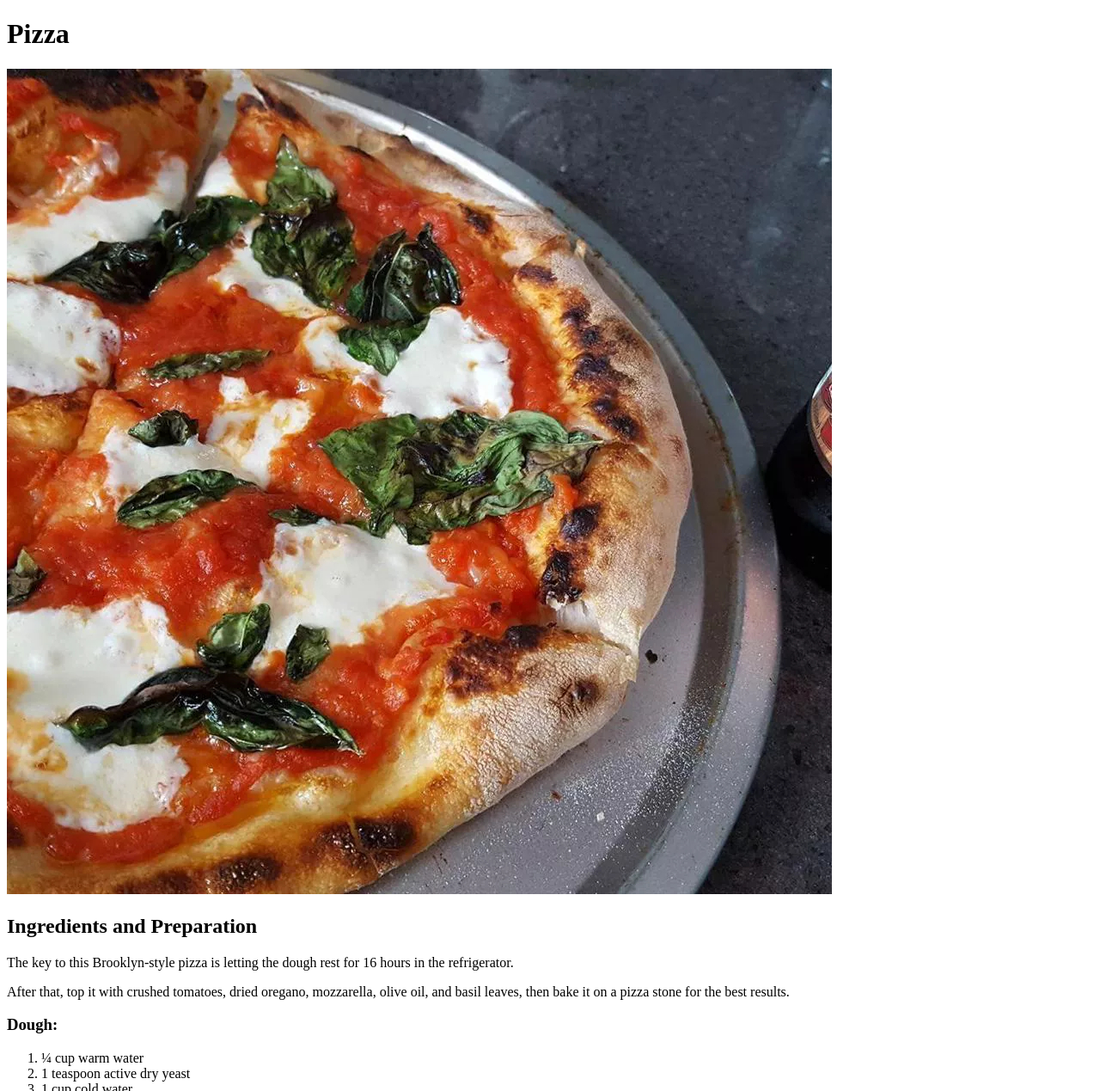
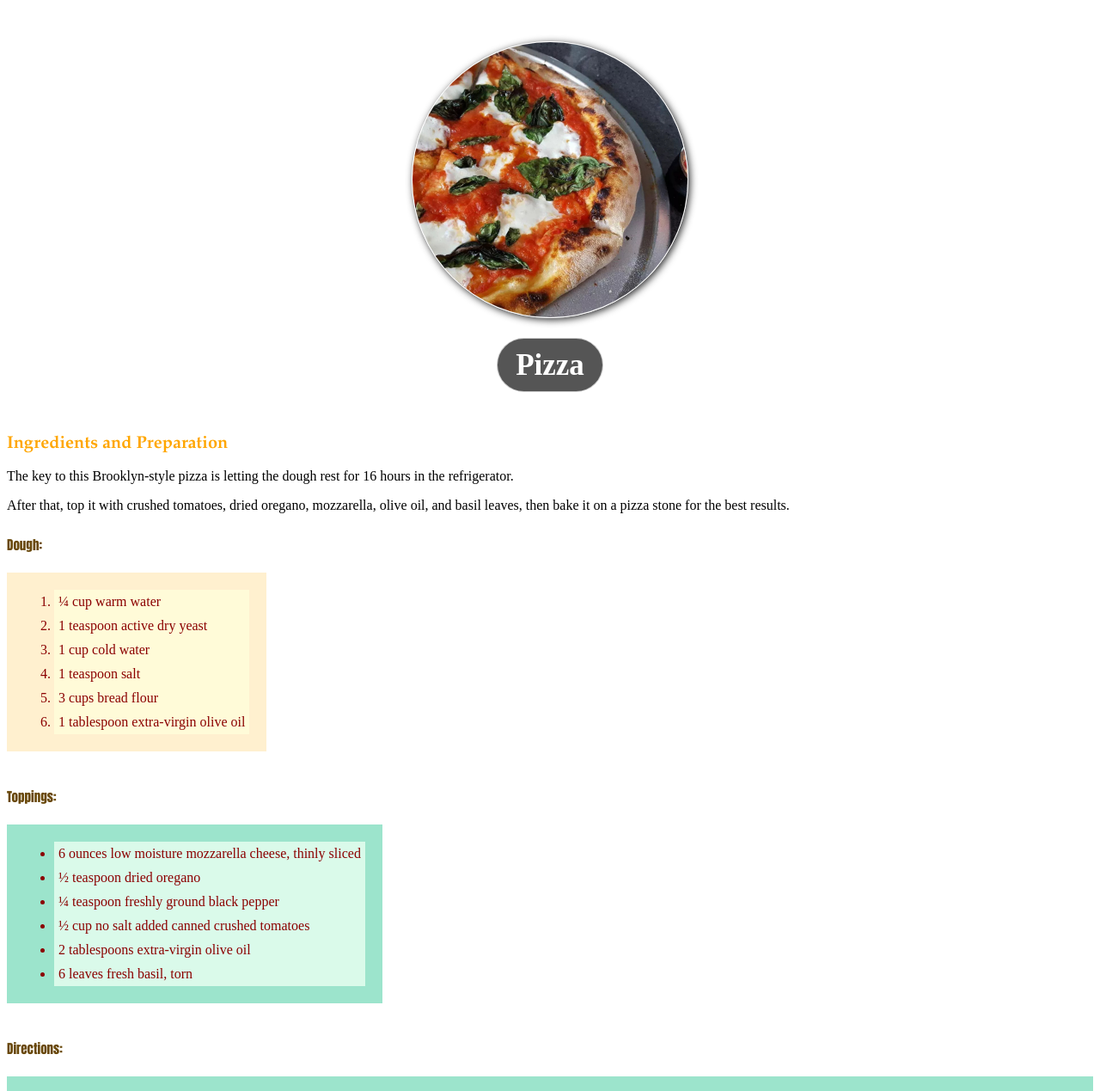
Before and after one commit to d4rkyfirefly/odin-recipes, a plain HTML site: page recipes/pizza.html in a window 1280 px wide. Shown: the top 1269 px of the page at 86% size. Drawn offline with Linux system fonts and the light colour scheme.

Commit message:
look better with css

```diff
--- a/css/styles.css
+++ b/css/styles.css
@@ -1,8 +1,84 @@
 /* styles.css */
 
-.ih1 {
+h2 {
+    color: #ffa600;
+    font-family: Garamond, serif;
+    font-size: 20px;
+    font-weight: bold;
+    margin-top: 25px;
+    margin-bottom: 5px;
+}
+
+h3 {
+    color: #69480a;
+    font-family: Impact, Haettenschweiler, 'Arial Narrow Bold', sans-serif;
+    font-size: 15px;
+    font-weight: bold;
+    margin-top: 25px;
+    margin-bottom: 5px;
+}
+
+ol {
+    display: inline-block;
+    background: #fff0cf;
+    padding: 20px;
+  }
+
+
+ol li {
+    background: #fffbd8;
+    color: darkred;
+    padding: 5px;
+    margin-left: 35px;
+    counter-increment: steps;
+  }
+
+.recipes-ul {
+    display: inline-block;
+    background: #9ce4cc;
+    padding: 20px;
+  }
+
+.recipes-ul > li {
+    background: #dafaea;
+    color: darkred;
+    padding: 5px;
+    margin-left: 35px;
+    counter-increment: steps;
+  }
+
+header {
+    margin-top: 3em;
+    text-align: center;
+    display: flex;
+    flex-direction: column;
+    align-items: center;
+  }
+
+header > img {
+    width: 20em;
+    height: 20em;
+    border-radius: 100%;
+    border: 1px solid #fff;
+    box-shadow: rgba(1, 1, 2, 0.84) 2px 2px 8px 0px;
+  }
+
+header > h1 {
+    display: inline-block;
+    font-size: 35px;
+    font-weight: bold;
+    border-radius: 1em;
+    background-color: #000a;
+    color: #fff;
+    padding: 0.3em 0.6em;
+    border: 1px solid #fffa;
+    backdrop-filter: blur(10px) saturate(160%) contrast(180%);
+    -webkit-backdrop-filter: blur(10px) saturate(160%) contrast(180%);
+  }
+
+.index-h1 {
     color: #999999;
-    font-family: arial, sans-serif;
+    font-family: Garamond, serif;
     font-size: 40px;
     font-weight: bold;
     text-align: center;
@@ -10,7 +86,7 @@
     margin-bottom: 1px;
 }
 
-.iul {
+.index-ul {
     box-sizing: border-box;
     list-style: none;
     margin: 0 auto;
@@ -18,7 +94,7 @@
     max-width: 480px;
   }
 
-.iul > li {
+.index-ul > li {
     background-color: #fffa;
     backdrop-filter: blur(10px) saturate(160%) contrast(180%);
     -webkit-backdrop-filter: blur(10px) saturate(160%) contrast(180%);
@@ -27,7 +103,7 @@
     box-shadow: rgb(28 32 93 / 24%) 0px 2px 8px 0px;
   }
 
-.iul > li > a {
+.index-ul > li > a {
     display: flex;
     flex-direction: row;
     justify-content: center;
--- a/recipes/pizza.html
+++ b/recipes/pizza.html
@@ -8,8 +8,10 @@
     <title>Pizza</title>
 </head>
 <body>
+    <header>
+    <img src="../img/pizza.jpg" alt="Pizza">
     <h1>Pizza</h1>
-    <img src="../img/pizza.jpg" alt="Pizza">
+    </header>
     <h2>Ingredients and Preparation</h2>
     <p>The key to this Brooklyn-style pizza is letting the dough rest for 16 hours in the refrigerator.</p>
     <p>After that, top it with crushed tomatoes, dried oregano, mozzarella, olive oil, and basil leaves, then bake it on a pizza stone for the best results.</p>
@@ -23,7 +25,7 @@
         <li>1 tablespoon extra-virgin olive oil</li>
     </ol>
     <h3>Toppings:</h3>
-    <ul>
+    <ul class="recipes-ul">
         <li>6 ounces low moisture mozzarella cheese, thinly sliced</li>
         <li>½ teaspoon dried oregano</li>
         <li>¼ teaspoon freshly ground black pepper</li>
@@ -32,7 +34,7 @@
         <li>6 leaves fresh basil, torn</li>
     </ul>
     <h3>Directions:</h3>
-    <ul>
+    <ul class="recipes-ul">
         <li>Make the dough: Pour warm water into a large bowl, then sprinkle yeast over the top. Let stand for 5 minutes. Stir in cold water and salt. Stir in flour, 1 cup at a time until incorporated.</li>
         <li>Knead dough on a floured surface until smooth, about 10 minutes. Divide in half and form into two tight dough balls. Coat with olive oil and refrigerate in a sealed container for at least 16 hours. Be sure to use a big enough container to allow dough to rise.</li>
         <li>Make the pizzas: Remove dough from the refrigerator one hour prior to using.</li>
```
Also changed, not shown: index.html (+2 -2 lines), recipes/hamburger.html (+5 -3 lines), recipes/steak.html (+5 -3 lines).
